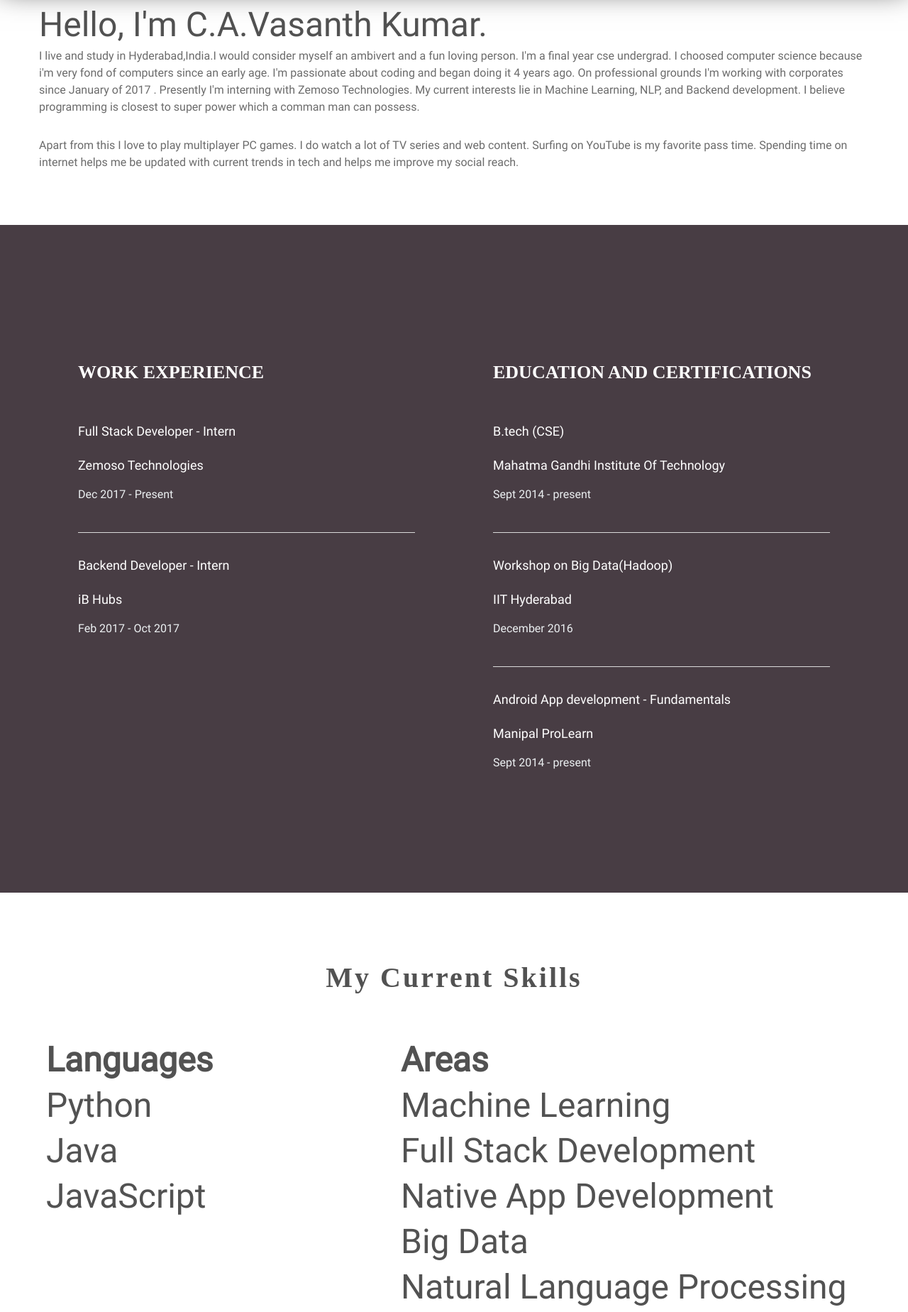
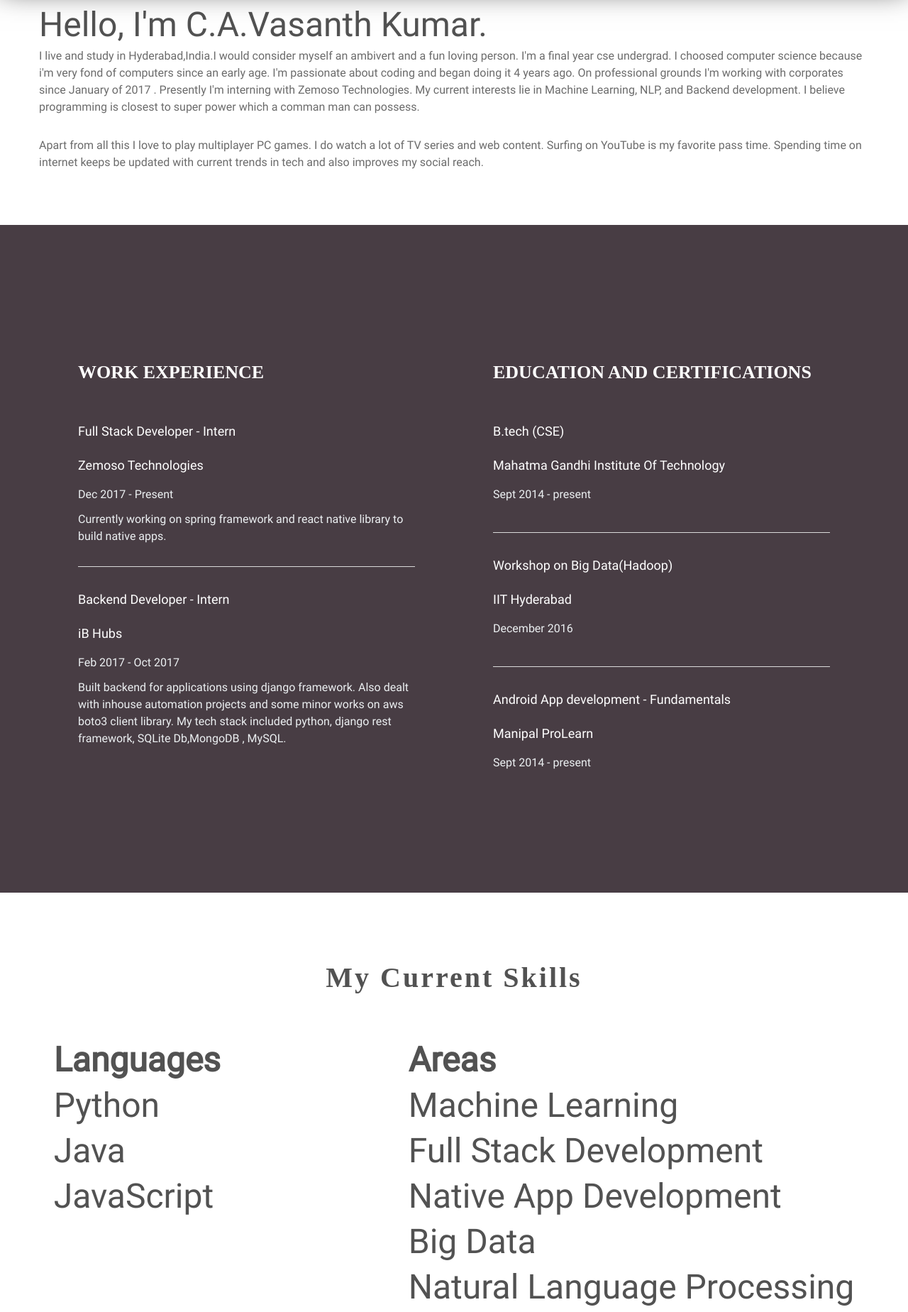
Before and after one commit to vasanthkumar97/vasanthkumar97.github.io, a plain HTML site: page index.html in a window 1280 px wide. Shown: the part 817-2666 px from the top of the page at 71% size. Drawn offline with Linux system fonts and the light colour scheme.

Commit message:
i dont know whats this

```diff
--- a/index.html
+++ b/index.html
@@ -93,8 +93,8 @@
                                     My current interests lie in Machine Learning, NLP, and Backend development. I believe programming is closest to super power which a comman man can possess.
                                   </p>
                                   <p>
-                                    Apart from this I love to play multiplayer PC games. I do watch a lot of TV series and web content. Surfing on YouTube is my favorite pass time.
-                                    Spending time on internet helps me be updated with current trends in tech and helps me improve my social reach.
+                                    Apart from all this I love to play multiplayer PC games. I do watch a lot of TV series and web content. Surfing on YouTube is my favorite pass time.
+                                    Spending time on internet keeps be updated with current trends in tech and also improves my social reach.
                                   </p>
 
                                   </p>
@@ -125,8 +125,9 @@
                                       <h5>Full Stack Developer - Intern</h5>
                                         <h5>Zemoso Technologies</h5>
                                         <h6>Dec 2017 - Present</h6>
+
                                         <p>
-
+                                            Currently working on spring framework and react native library to build native apps.
                                         </p>
 
                                     </div>
@@ -136,7 +137,8 @@
                                         <h5>iB Hubs</h5>
                                         <h6>Feb 2017 - Oct 2017</h6>
                                         <p>
-
+                                            Built backend for applications using django framework. Also dealt with inhouse automation projects and some minor works on aws boto3 client library.
+                                            My tech stack included python, django rest framework, SQLite Db,MongoDB , MySQL.
                                         </p>
                                     </div>
 
@@ -193,12 +195,10 @@
                   <h1>
                   <table align="center">
                     <col width="500">
-                    <col width="650">
                     <tr>
-
                       <td><b>Languages</b></td>
                       <td><b>Areas</b></td>
-
+                  </h1>
                     </tr>
                     <tr>
                       <td>Python</td>
@@ -226,10 +226,10 @@
                     <col width="500">
                     <col width="650">
                     <tr>
-
+                      <h1>
                       <td><b>Frameworks</b></td>
                       <td><b>Databases</b></td>
-
+                    </h1>
                     </tr>
                     <tr>
                       <td>Django</td>
@@ -253,6 +253,7 @@
                     <tr>
                       <td>Tensorflow</td>
                     </tr>
+                  </font>
                   </table>
                   <br>
                 </h1>
```
